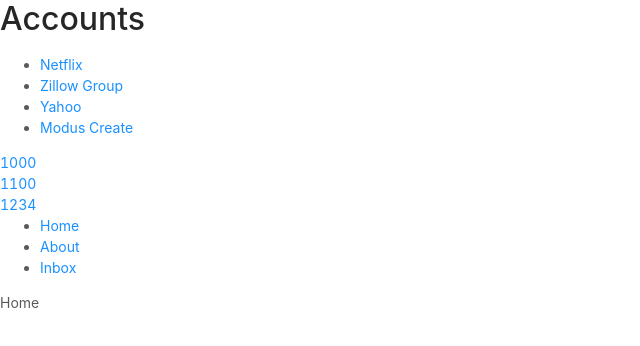
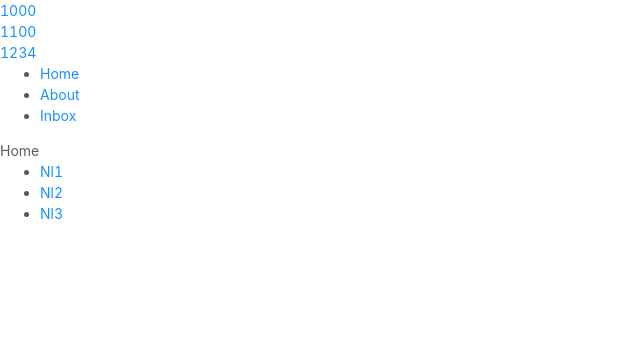
Before and after one commit to chen-live/react-antd-demo, a React app: page /#/inbox in a window 1280 px wide. Shown: the top 346 px of the page, without its empty margins (0-640 px from the left). Built offline with nearby package versions, Linux system fonts and the light colour scheme.

Commit message:
readme.md

```diff
--- a/src/node/ReactRouter/App.js
+++ b/src/node/ReactRouter/App.js
@@ -2,8 +2,9 @@
 import Home from "./children/Home"
 import About from "./children/About"
 import Inbox from "./children/Inbox"
+import NL from "./children/NavLInk"
 import { BrowserRouter as Router, Route, Link } from "react-router-dom"
-import UP from "./children/useParams"
+// import UP from "./children/useParams"
 export default class App extends React.Component {
   constructor() {
     super()
@@ -15,7 +16,7 @@
     const linkList = this.state.lists.map(item => <Link key={item} to={`/about/${item}/${item}`}>{item}<br /></Link>)
     return (
       <Router>
-        <UP />
+        {/* <UP /> */}
         {linkList}
         <ul>
           <li>
@@ -39,6 +40,7 @@
         <Route path="/" component={Home} exact />
         <Route path="/about/:tel?/:id?" component={About} />
         <Route path="/inbox" component={Inbox} />
+        <NL />
       </Router>
     )
   }
--- /dev/null
+++ b/src/node/ReactRouter/children/NavLInk.js
@@ -0,0 +1,45 @@
+import React from "react"
+import { NavLink, Route, Switch } from "react-router-dom"
+export default class NL extends React.Component {
+  render() {
+    const ActiveStyle1 = {fontSize:"17px",color:"#111111"}
+    const ActiveStyle2 = {fontSize:"20px",color:"#222222"}
+    const ActiveStyle3 = {fontSize:"23px",color:"#333333"}
+    const NavList = [
+      { to: "/Nl1", title: "Nl1" ,ActiveStyle:ActiveStyle1},
+      { to: "/Nl2", title: "Nl2" ,ActiveStyle:ActiveStyle2},
+      { to: "/Nl3", title: "Nl3" ,ActiveStyle:ActiveStyle3},
+    ]
+    return (
+      <div>
+        <ul>
+          {NavList.map(item =>
+            (<li key={item.to}>
+              <NavLink to={item.to} activeStyle={item.ActiveStyle}>{item.title}</NavLink>
+              </li>)
+            )}
+        </ul>
+        <Switch>
+          <Route path="/NL1" component={NL1} />
+          <Route path="/NL2" component={NL2} />
+          <Route path="/NL3" component={NL3} />
+        </Switch>
+      </div>
+    )
+  }
+}
+function NL1() {
+  return (
+    <div>NL1</div>
+  )
+}
+function NL2() {
+  return (
+    <div>NL2</div>
+  )
+}
+function NL3() {
+  return (
+    <div>NL3</div>
+  )
+}
```
Also changed, not shown: src/node/ReactRouter/readme.md, 1 other file (tests, documents, lock files or other folders).
